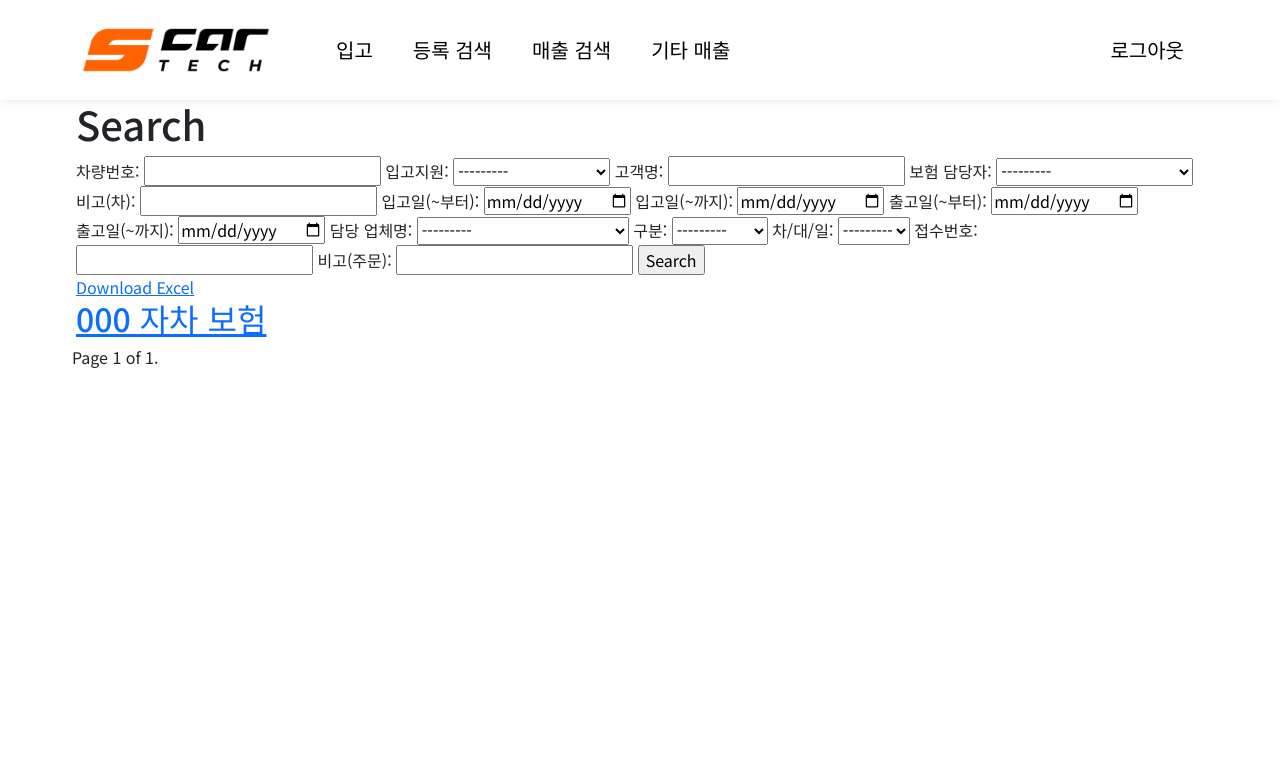
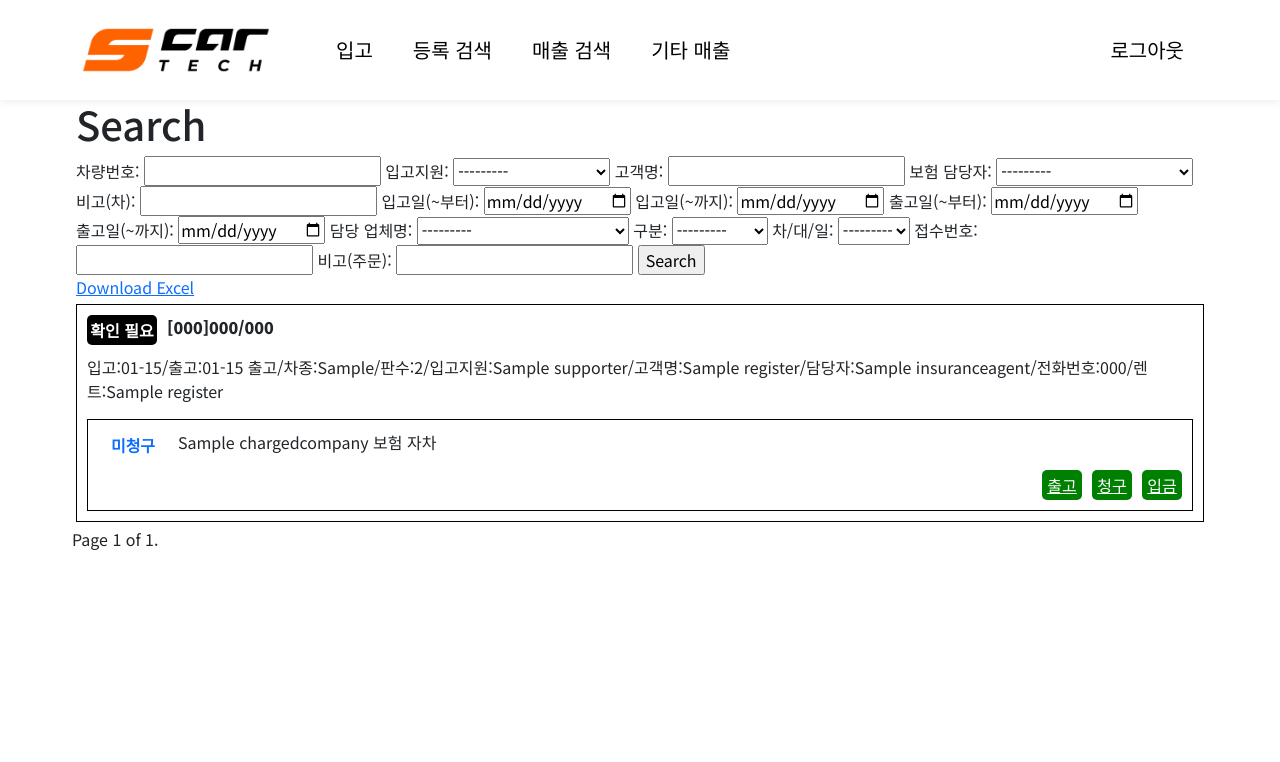
Before and after one commit to mjthepollo/scarmotors, a Django app: page /demand/search_orders/ in a window 1280 px wide. Shown: the top 762 px of the page. Run offline with Django 4.2, Linux system fonts and the light colour scheme; a user stored in the database is signed in; tables that the repository leaves empty hold one stand-in row (values such as "Sample post"); some libraries are stand-ins or nearby versions.

Commit message:
not first UI for search

```diff
--- a/demand/urls.py
+++ b/demand/urls.py
@@ -12,6 +12,9 @@ urlpatterns = [
     path("registers_to_excel/", views.registers_to_excel,
          name="registers_to_excel"),
     path("search_orders/", views.search_orders, name="search_orders"),
+    path("order/came_out/<int:pk>/", views.order_came_out, name="order_came_out"),
+    path("order/charge/<int:pk>/", views.order_charge, name="order_charge"),
+    path("order/deposit/<int:pk>/", views.order_deposit, name="order_deposit"),
     path("orders_to_excel/", views.orders_to_excel, name="orders_to_excel"),
     path("extra_sales/", views.extra_sales, name="extra_sales"),
 ]
--- a/demand/views.py
+++ b/demand/views.py
@@ -223,6 +223,61 @@ def orders_to_excel(request):
 
 
 @login_required
+def order_came_out(request, pk):
+    order = get_object_or_404(Order, pk=pk)
+    order.real_day_came_out = date.today()
+    order.save()
+    previous_url = request.META.get('HTTP_REFERER', None)
+    if previous_url:
+        return redirect(previous_url)
+    else:
+        return redirect(reverse("demand:search_registers")+"?RO_number="+order.register.RO_number)
+
+
+@login_required
+def order_charge(request, pk):
+    order = get_object_or_404(Order, pk=pk)
+    charge_form = ChargeForm(instance=order.charge)
+    payment_form = PaymentForm(instance=order.payment)
+    if request.method == "GET":
+        return render(request, "demand/order_charge.html", context={
+            "charge_form": charge_form,
+            "payment_form": payment_form,
+        })
+    else:
+        charge_form = ChargeForm(request.POST, instance=order.charge)
+        payment_form = PaymentForm(request.POST, instance=order.payment)
+        if charge_form.is_valid() and payment_form.is_valid():
+            charge_form.save()
+            payment_form.save()
+            return redirect(reverse("demand:search_registers")+"?RO_number="+order.register.RO_number)
+        else:
+            return render(request, "demand/order_charge.html", context={
+                "charge_form": charge_form,
+                "payment_form": payment_form,
+            })
+
+
+@login_required
+def order_deposit(request, pk):
+    order = get_object_or_404(Order, pk=pk)
+    deposit_form = DepositForm(instance=order.deposit)
+    if request.method == "GET":
+        return render(request, "demand/order_deposit.html", context={
+            "deposit_form": deposit_form,
+        })
+    else:
+        deposit_form = DepositForm(request.POST, instance=order.deposit)
+        if deposit_form.is_valid():
+            deposit_form.save()
+            return redirect(reverse("demand:search_registers")+"?RO_number="+order.register.RO_number)
+        else:
+            return render(request, "demand/order_deposit.html", context={
+                "deposit_form": deposit_form,
+            })
+
+
+@login_required
 def extra_sales(request):
     return render(request, "demand/extra_sales.html", context={"extra_sales_queryset": ExtraSales.objects.all()})
 
--- /dev/null
+++ b/static/css/demand/modules/register.css
@@ -0,0 +1,108 @@
+.register {
+  border: 1px solid black;
+  padding: 10px;
+  margin: 5px 0px;
+}
+
+.order {
+  border: 1px solid black;
+}
+
+.register_info,
+.order_info {
+  display: flex;
+}
+
+.register_id {
+  font-weight: 800;
+}
+
+.register_edit,
+.order_edit {
+  display: flex;
+  flex-direction: column;
+  justify-content: center;
+  align-items: center;
+  width: 70px;
+  font-weight: 800;
+  height: 30px;
+  border-radius: 5px;
+  margin-right: 10px;
+  text-decoration: none;
+}
+
+.register_edit.not_complete_class,
+.order_edit.not_complete_class {
+  background-color: red;
+  color: white;
+}
+
+.register_edit.progress_class,
+.order_edit.progress_class {
+  background-color: yellow;
+  color: blue;
+}
+
+.register_edit.complete_class,
+.order_edit.complete_class {
+  background-color: green;
+  color: white;
+}
+.register_edit.need_check_class,
+.order_edit.need_check_class {
+  background-color: black;
+  color: white;
+}
+
+.order_edit.no_charge_class {
+  background-color: pink;
+  color: white;
+}
+
+.order_edit.not_paid_class {
+  background-color: blue;
+  color: white;
+}
+
+.order_edit.over_deposit_class {
+  background-color: purple;
+  color: white;
+}
+
+.order_edit.no_came_out_class {
+  background-color: orange;
+  color: white;
+}
+
+.order {
+  padding: 10px;
+  margin-top: 5px;
+}
+.order:first-child {
+  margin-top: 0px;
+}
+
+.order_functions {
+  display: flex;
+  justify-content: flex-end;
+}
+
+.order_function {
+  display: flex;
+  justify-content: center;
+  align-items: center;
+  width: 40px;
+  height: 30px;
+  border-radius: 5px;
+  margin-left: 10px;
+}
+
+.order_function.complete_class {
+  background-color: green;
+  color: white;
+}
+
+.order_function.not_complete_class {
+  background-color: red;
+  color: white;
+}
--- /dev/null
+++ b/templates/demand/modules/order.html
@@ -0,0 +1,13 @@
+<div class="order {{order.get_status_class}}">
+    <div class="order_info">
+        <a class="order_edit {{order.get_status_class}}" href="{% url 'demand:edit_order' order.pk %}">
+            {{order.status}}
+        </a>
+        <p class="order_description">{{order.get_description}}</p>
+    </div>
+    <div class="order_functions">
+        <a class="order_function {{order.get_came_out_class}}" href="{% url 'demand:order_came_out' order.pk %}">출고</a>
+        <a class="order_function {{order.get_charge_class}}" href="{% url 'demand:order_charge' order.pk %}">청구</a>
+        <a class="order_function {{order.get_deposit_class}}" href="{% url 'demand:order_deposit' order.pk %}">입금</a>
+    </div>
+</div>
--- /dev/null
+++ b/templates/demand/modules/register.html
@@ -0,0 +1,6 @@
+<div class="register {{order.register.get_status_class}}">
+    {% include "demand/modules/register_info.html" %}
+    {% for order in register.orders.all %}
+    {% include "demand/modules/order.html" %}
+    {% endfor %}
+</div>
--- /dev/null
+++ b/templates/demand/modules/register_for_order.html
@@ -0,0 +1,6 @@
+<div class="register {{order.register.get_status_class}}">
+    {% with order.register as register %}
+    {% include "demand/modules/register_info.html"%}
+    {% endwith %}
+    {% include "demand/modules/order.html" %}
+</div>
--- /dev/null
+++ b/templates/demand/modules/register_info.html
@@ -0,0 +1,9 @@
+<div class="register_info {{register.get_status_class}}">
+    <a class="register_edit {{register.get_status_class}}" href="{% url 'demand:edit_register' register.pk%}">
+        {{register.get_status}}
+    <a>
+    <p class="register_id">{{register}}</p>
+</div>
+<div class="register_desciption">
+    <p>{{register.get_description}}</p>
+</div>
--- a/templates/demand/search_orders.html
+++ b/templates/demand/search_orders.html
@@ -1,5 +1,6 @@
 {% extends "base.html" %}
 {% load custom_filters %}{% load static%} {% block css %} {{ block.super }}
+<link rel="stylesheet" href="{% static 'css/demand/modules/register.css' %}">
 {% endblock css %} {% block content %}
 <h1>Search</h1>
 <form method="GET">
@@ -9,7 +10,7 @@
 </form>
 <a href="{{download_url}}" download>Download Excel</a>
 {% for order in orders %}
-<a href="{% url 'demand:edit_order' order.pk %}"><h2>{{order}}</h2></a>
+{% include "demand/modules/register_for_order.html" %}
 {% endfor %}
 {% with request.GET as params %}
   {% with params|remove_page_param as params_without_page %}
--- a/templates/demand/search_registers.html
+++ b/templates/demand/search_registers.html
@@ -1,5 +1,6 @@
 {% extends "base.html" %}
 {% load custom_filters %}{% load static%} {% block css %} {{ block.super }}
+<link rel="stylesheet" href="{% static 'css/demand/modules/register.css' %}">
 {% endblock css %} {% block content %}
 <h1>Search</h1>
 <form method="GET">
@@ -8,7 +9,7 @@
 </form>
 <a href="{{download_url}}" download>Download Excel</a>
 {% for register in registers %}
-<a href="{% url 'demand:edit_register' register.pk %}"><h2>{{register}}</h2></a>
+{% include "demand/modules/register.html" %}
 {% endfor %}
 {% with request.GET as params %}
   {% with params|remove_page_param as params_without_page %}
```
Also changed, not shown: demand/models.py (+132 -0 lines), demand/tests/test_data_load.py (+3 -3 lines), templates/demand/order_charge.html (added, +13 -0 lines), templates/demand/order_deposit.html (added, +10 -0 lines).
